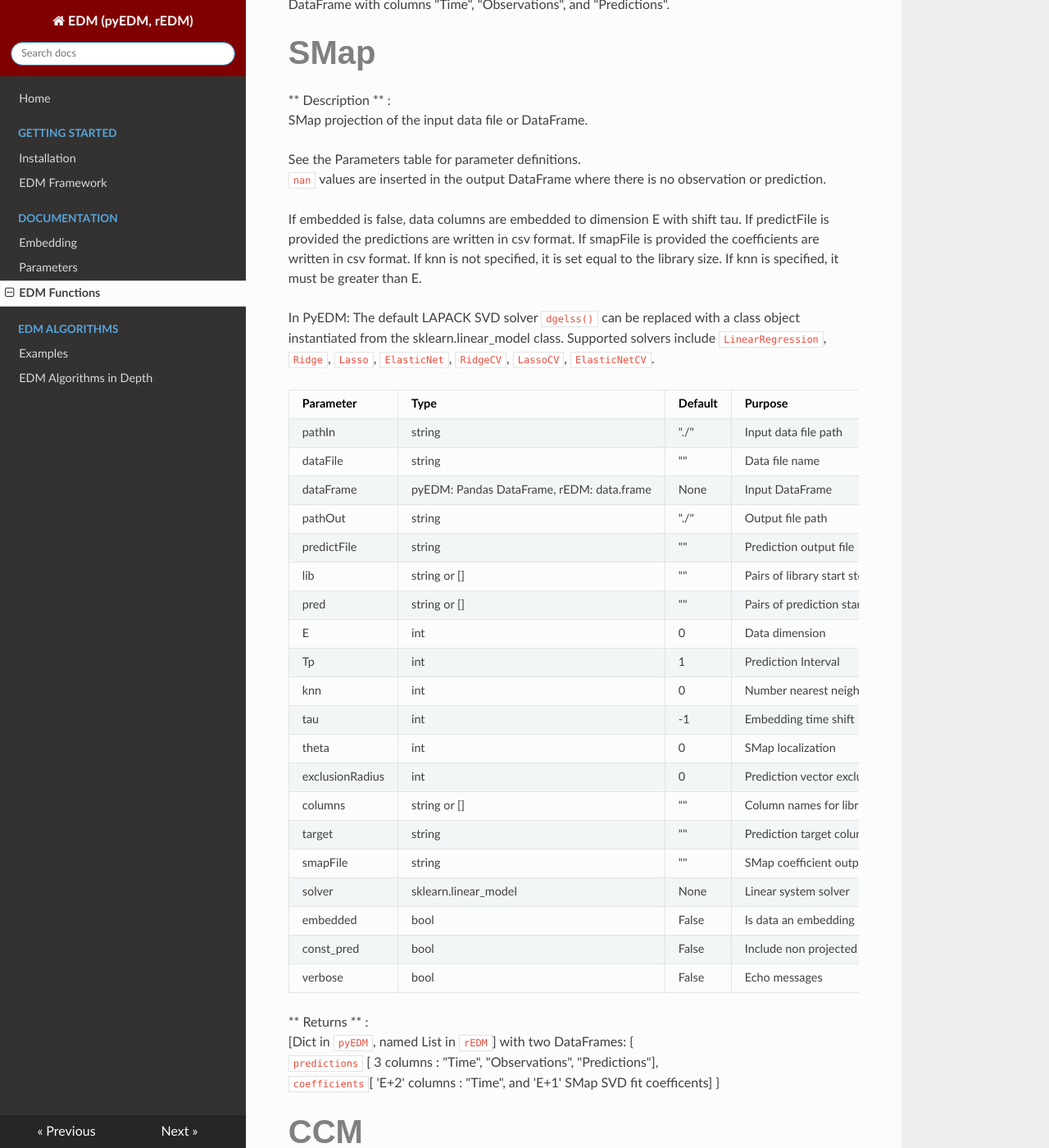
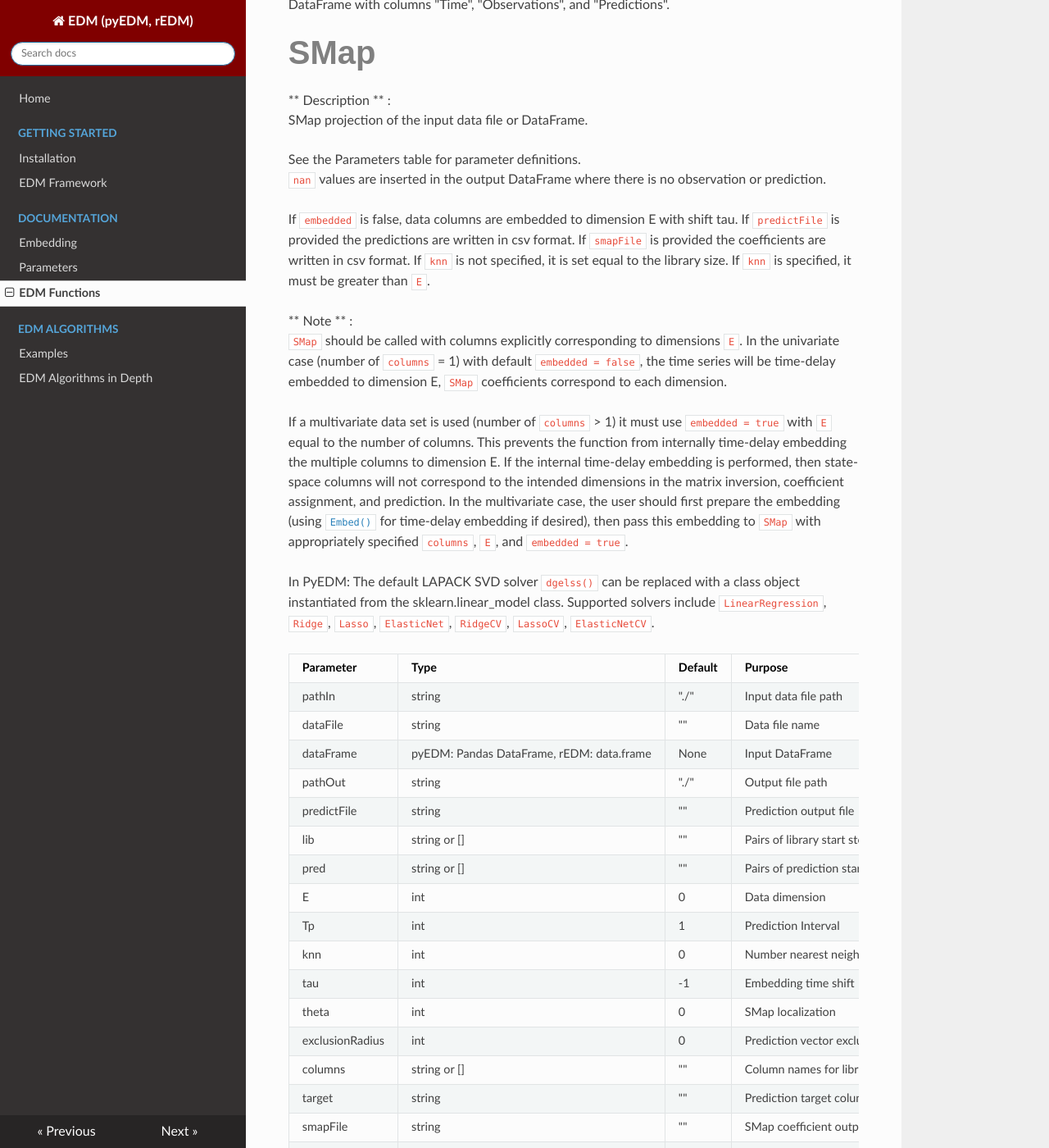
Before and after one commit to SugiharaLab/EDM_Documentation, an MkDocs documentation site: the page built from docs/edm_functions.md, in a window 1280 px wide and 1400 px high, scrolled down 1674 px. Shown: the whole window at 82% size. Built offline with MkDocs 1.6.1, drawn with Linux system fonts in a browser that asks for light colours; nearby versions of some CDN libraries; some of the changed text lies outside the part shown.

Commit message:
SMap embedding

```diff
--- a/docs/edm_functions.md
+++ b/docs/edm_functions.md
@@ -63,11 +63,28 @@ See the Parameters table for parameter definitions.
 `nan` values are inserted in the output DataFrame where there is
 no observation or prediction.
 
-If embedded is false, data columns are embedded to dimension E with shift tau.
-If predictFile is provided the predictions are written in csv format.
-If smapFile is provided the coefficients are written in csv format.
-If knn is not specified, it is set equal to the library size.
-If knn is specified, it must be greater than E.
+If `embedded` is false, data columns are embedded to dimension E with shift tau.
+If `predictFile` is provided the predictions are written in csv format.
+If `smapFile` is provided the coefficients are written in csv format.
+If `knn` is not specified, it is set equal to the library size.
+If `knn` is specified, it must be greater than `E`.
+
+** Note ** :
+`SMap` should be called with columns explicitly corresponding to
+dimensions `E`. In the univariate case (number of `columns` = 1) with
+default `embedded = false`, the time series will be time-delay
+embedded to dimension E, `SMap` coefficients correspond to each dimension.
+
+If a multivariate data set is used (number of `columns` > 1) it
+must use `embedded = true` with `E` equal to the number of columns.
+This prevents the function from internally time-delay embedding the
+multiple columns to dimension E.  If the internal time-delay embedding
+is performed, then state-space columns will not correspond to the
+intended dimensions in the matrix inversion, coefficient assignment,
+and prediction.  In the multivariate case, the user should first prepare
+the embedding (using [`Embed()`](../edm_functions/#embed) for time-delay
+embedding if desired), then pass this embedding to `SMap` with appropriately
+specified `columns`, `E`, and `embedded = true`.
 
 In PyEDM: The default LAPACK SVD solver `dgelss()` can be replaced with
 a class object instantiated from the sklearn.linear_model class.
@@ -101,7 +118,7 @@ Supported solvers include `LinearRegression`, `Ridge`, `Lasso`,
 [Dict in `pyEDM`, named List in `rEDM`] with two DataFrames:
 {
 `predictions` [ 3 columns : "Time", "Observations", "Predictions"],
-`coefficients`[ 'E+2' columns : "Time", and 'E+1' SMap SVD fit coefficents]
+`coefficients`[ 'E+2' columns : "Time", and 'E+1' SMap coefficents]
 }
 
 # <function> CCM </function>
```
Also changed, not shown: docs/embedding_parameters.md (+6 -0 lines).
